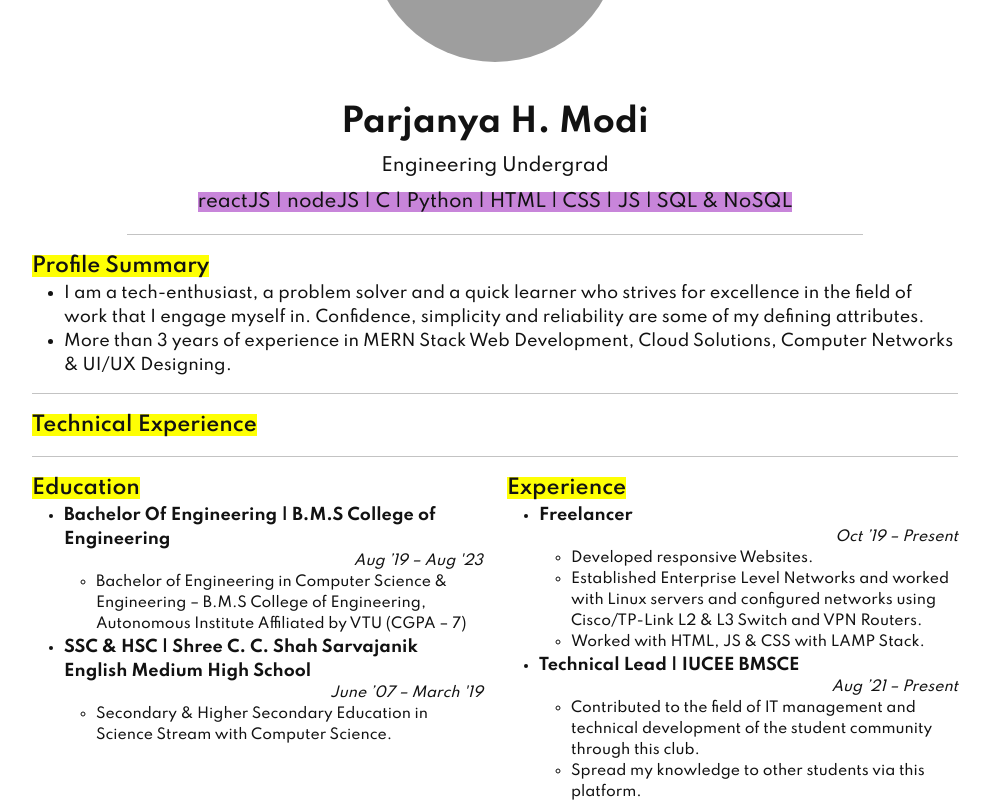
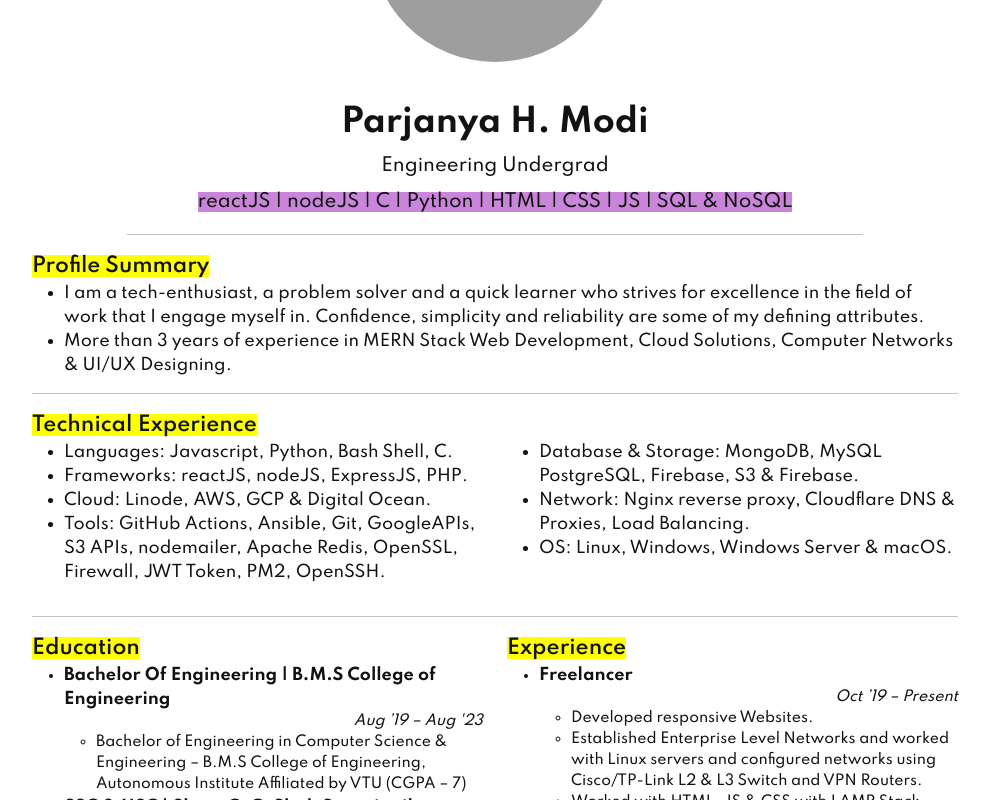
Before and after one commit to parjanyamodi/parjanyamodi.com, a React (Create React App) app: page /portfolio in a window 1280 px wide. Shown: the part 394-1194 px from the top of the page, without its empty margins (145-1135 px from the left). Built offline with nearby package versions, Linux system fonts and the light colour scheme; grey boxes are pictures that could not be loaded.

Commit message:
added tech exp

```diff
--- a/src/Components/Portfolio/Portfolio.js
+++ b/src/Components/Portfolio/Portfolio.js
@@ -57,7 +57,18 @@ Confidence, simplicity and reliability are some of my defining attributes.
           <Summary>
             <div>
               <span className="yellow-hg">Technical Experience</span>
-              <div className="row"></div>
+              <div className="row">
+    <div className="col-md-6">
+    <ul>
+    <li>Languages: Javascript, Python, Bash Shell, C.</li>
+    <li>Frameworks: reactJS, nodeJS, ExpressJS, PHP.</li>
+    <li>Cloud: Linode, AWS, GCP & Digital Ocean.</li>
+    <li>Tools: GitHub Actions, Ansible, Git, GoogleAPIs, S3 APIs,
+nodemailer, Apache Redis, OpenSSL, Firewall, JWT Token,
+PM2, OpenSSH.</li>
+    </ul></div><div className="col-md-6"><ul><li>Database & Storage: MongoDB, MySQL PostgreSQL, Firebase,
+S3 & Firebase.</li><li>Network: Nginx reverse proxy, Cloudflare DNS & Proxies, Load
+Balancing.</li><li>OS: Linux, Windows, Windows Server & macOS.</li></ul></div></div>
             </div>
           </Summary>
           <hr />
```
